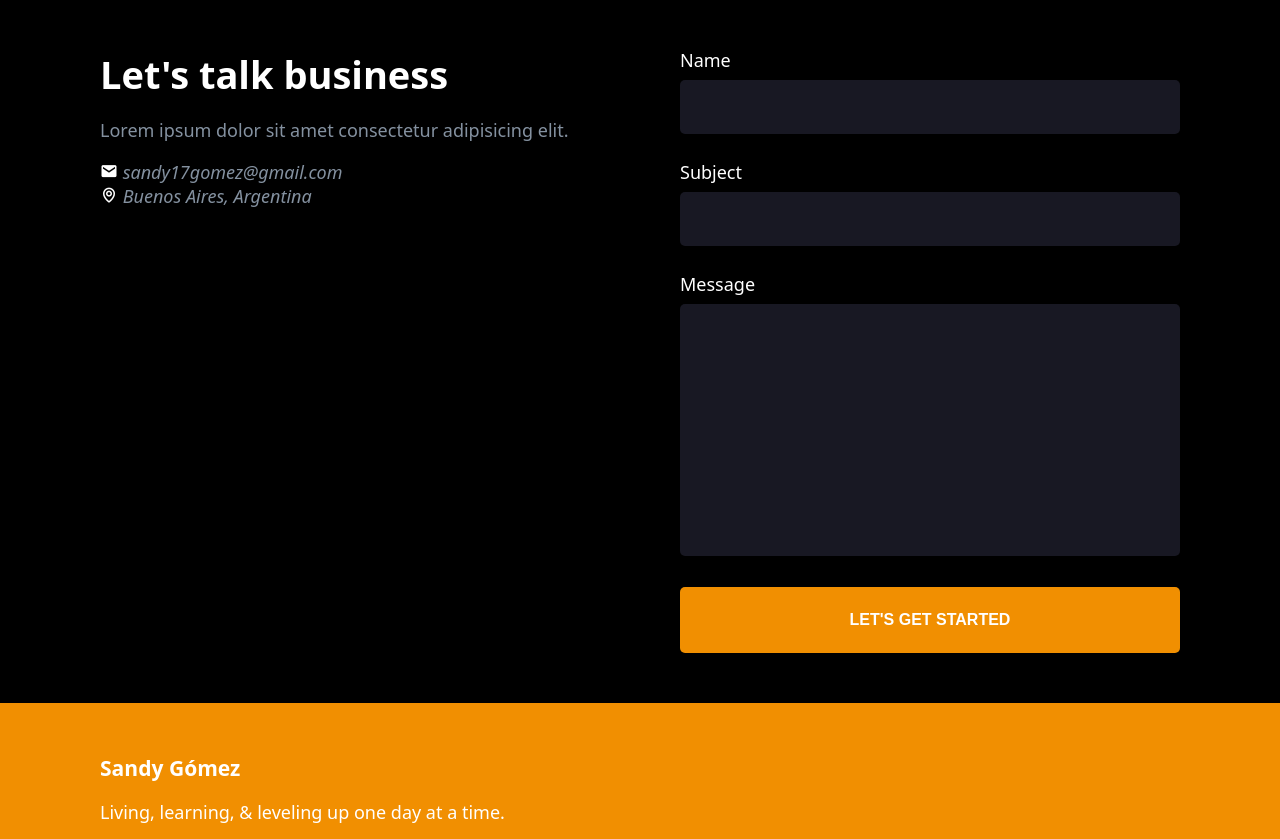
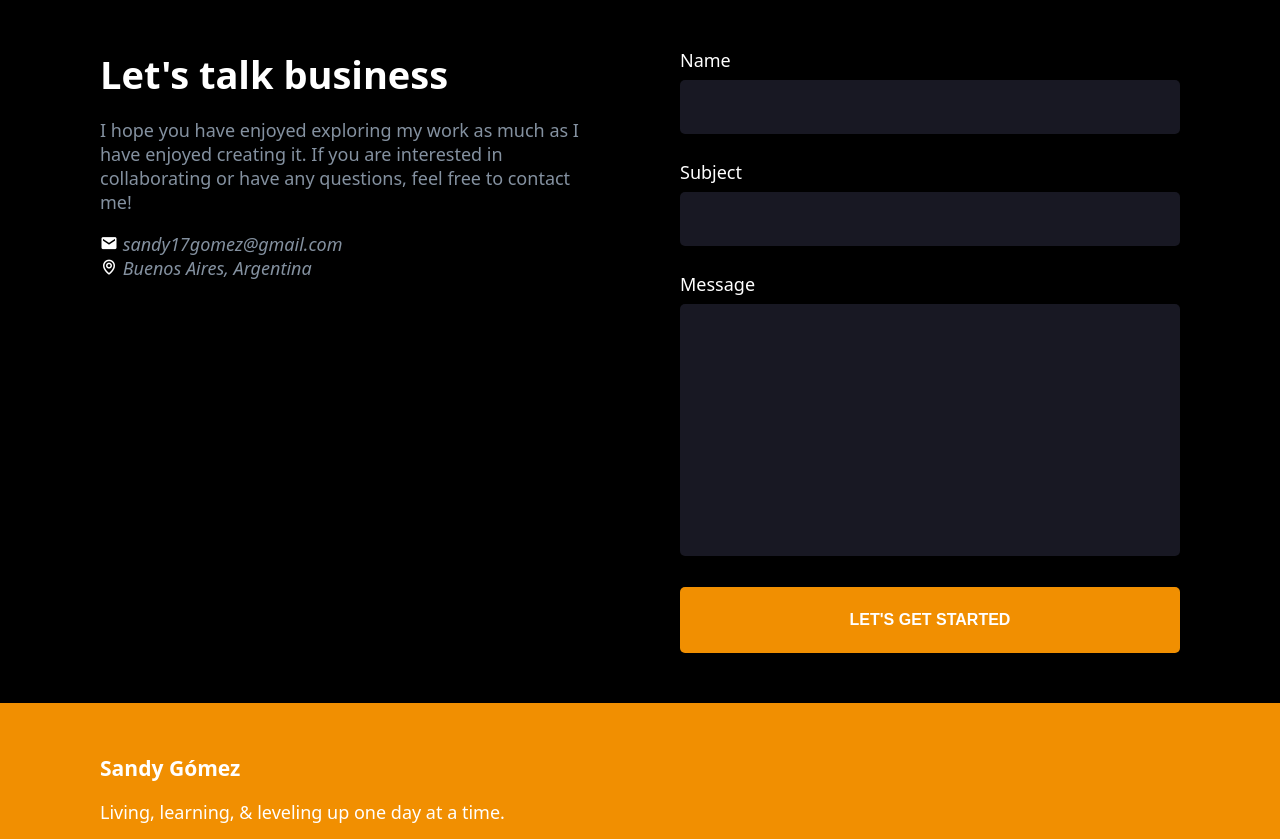
Before and after one commit to sandygopu/portfolio-sandy-gomez, a plain HTML site: page index.html in a window 1280 px wide. Shown: the part 4281-5120 px from the top of the page. Drawn offline with nearby package versions, Linux system fonts and the light colour scheme.

Commit message:
second commit

```diff
--- a/index.html
+++ b/index.html
@@ -320,7 +320,7 @@
 
         <div class="contact__info">
          <h2 class="contact__title">Let's talk business</h2>
-         <p class="contact__text">Lorem ipsum dolor sit amet consectetur adipisicing elit.</p>
+         <p class="contact__text">I hope you have enjoyed exploring my work as much as I have enjoyed creating it. If you are interested in collaborating or have any questions, feel free to contact me!</p>
 
 
          <address class="contatc__info-data">
```
